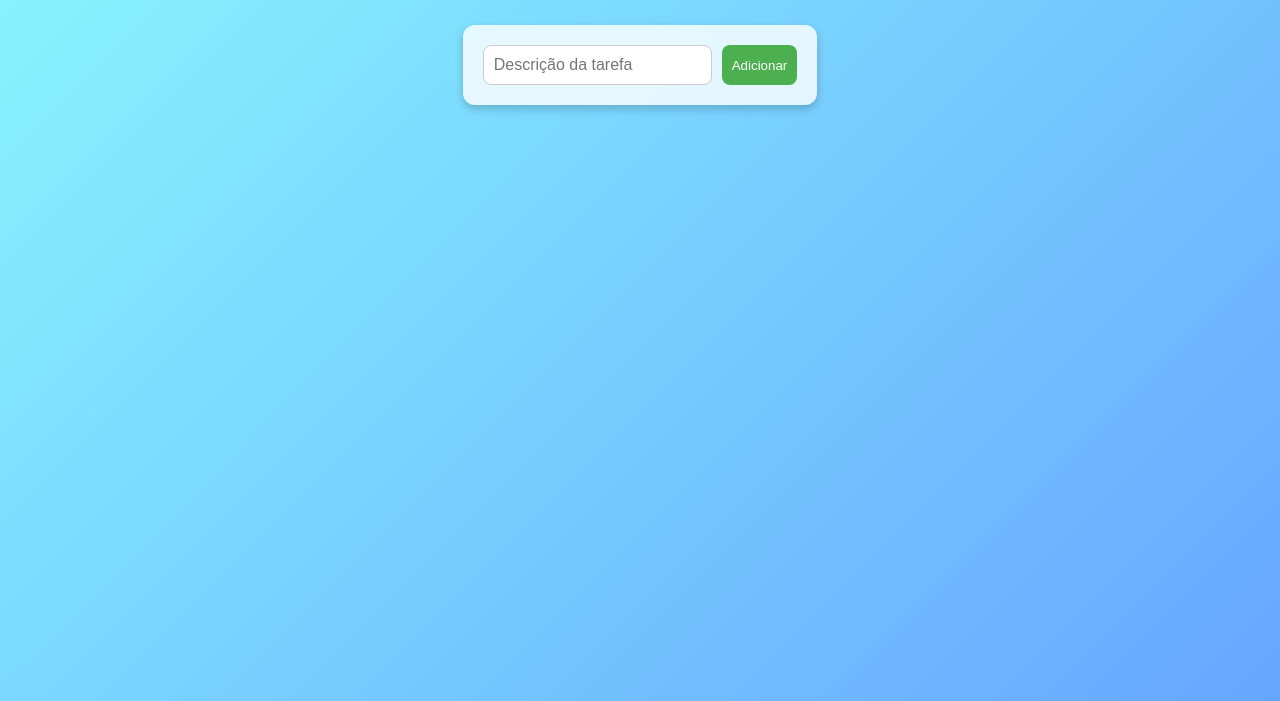
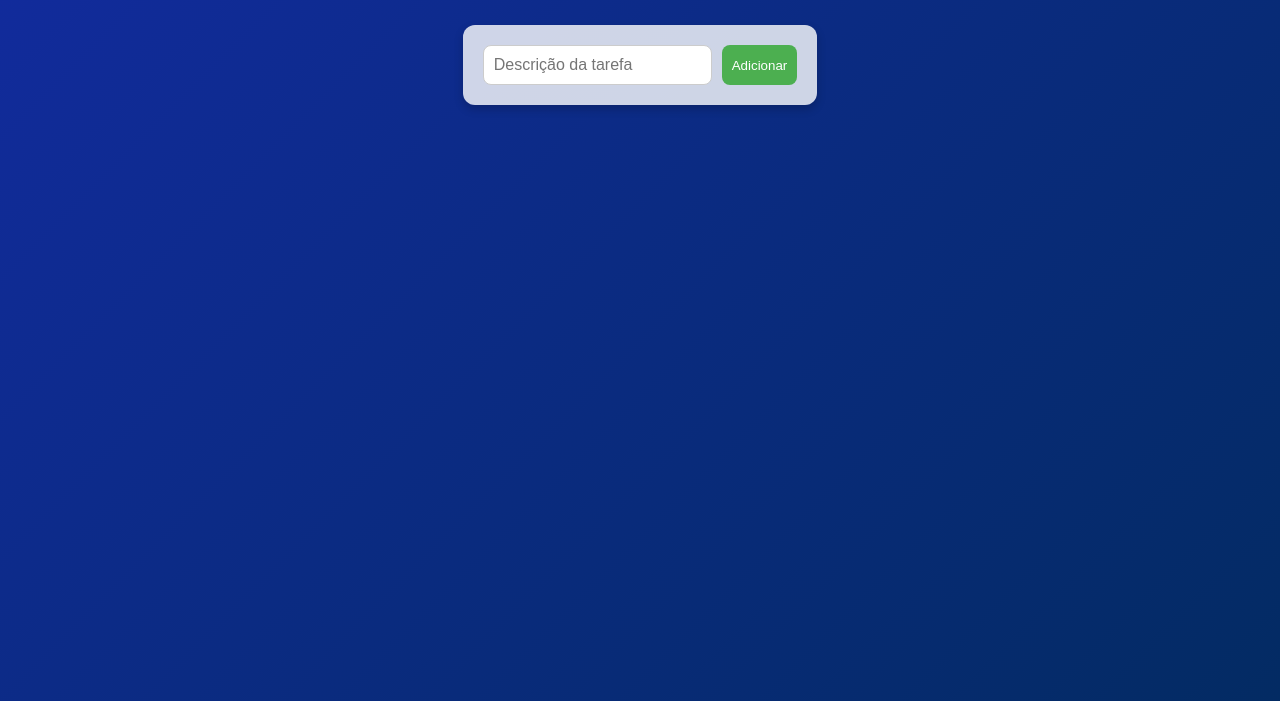
Before and after one commit to Miguel537/Projeto-Lista-de-Tarefas-Interativa, a plain HTML site: page index.html in a window 1280 px wide. Shown: the part 99-800 px from the top of the page. Drawn offline with Linux system fonts and the light colour scheme.

Commit message:
Adicionando comentários para especificar o elemento body

```diff
--- a/style.css
+++ b/style.css
@@ -1,6 +1,8 @@
+
+/* Definindo cor e organização para o elemento body no html */
 body {
     font-family: 'Segoe UI', sans-serif;
-    background: linear-gradient(135deg, #89f7fe 0%, #66a6ff 100%);
+    background: linear-gradient(135deg, #122b9e 0%, #032b63 100%);
     margin: 0;
     padding: 0;
     display: flex;
@@ -9,6 +11,7 @@ body {
     min-height: 100vh;
   }
 
+  /*Definindo cores e margens para o Titulo*/
   h1 {
     margin-top: 40px;
     color: white;
```
